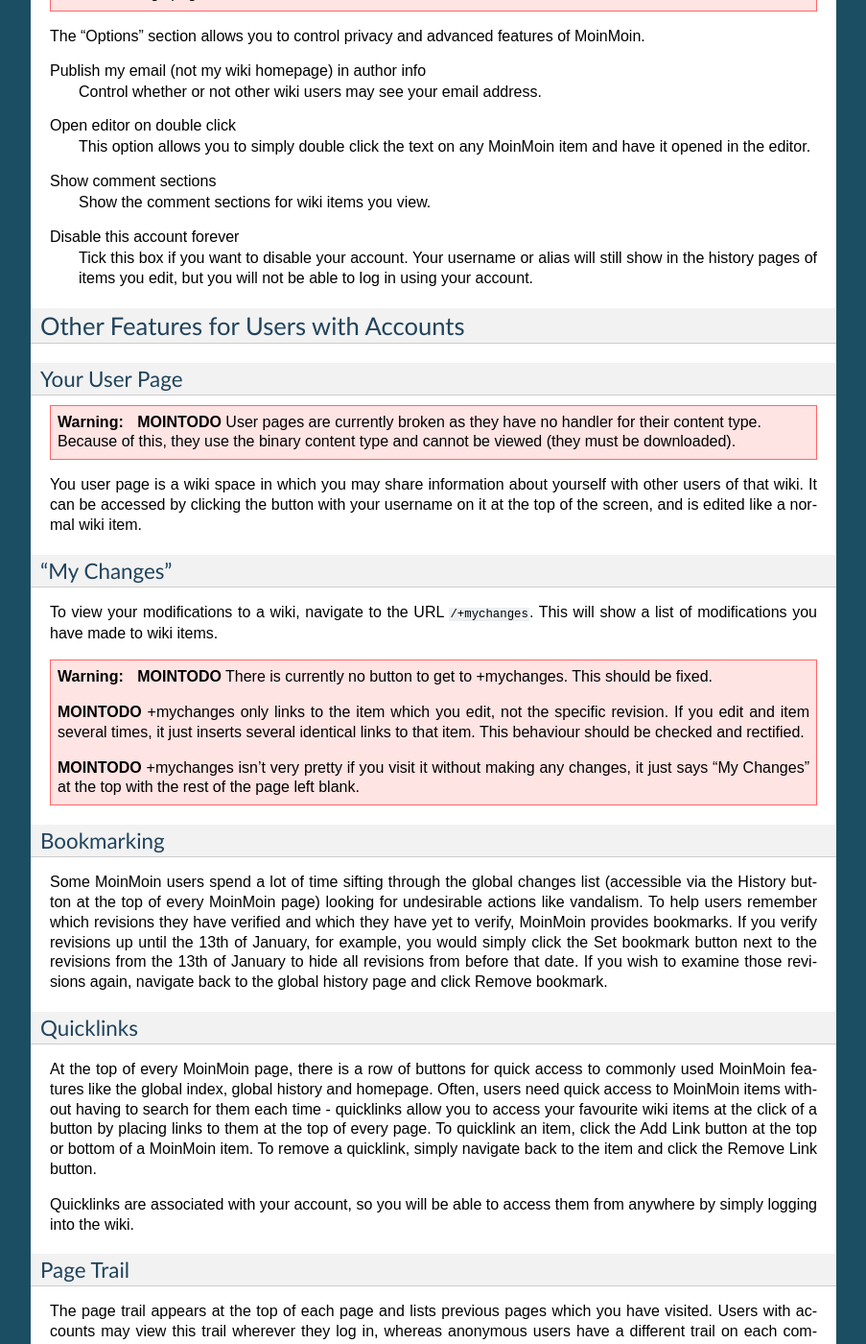
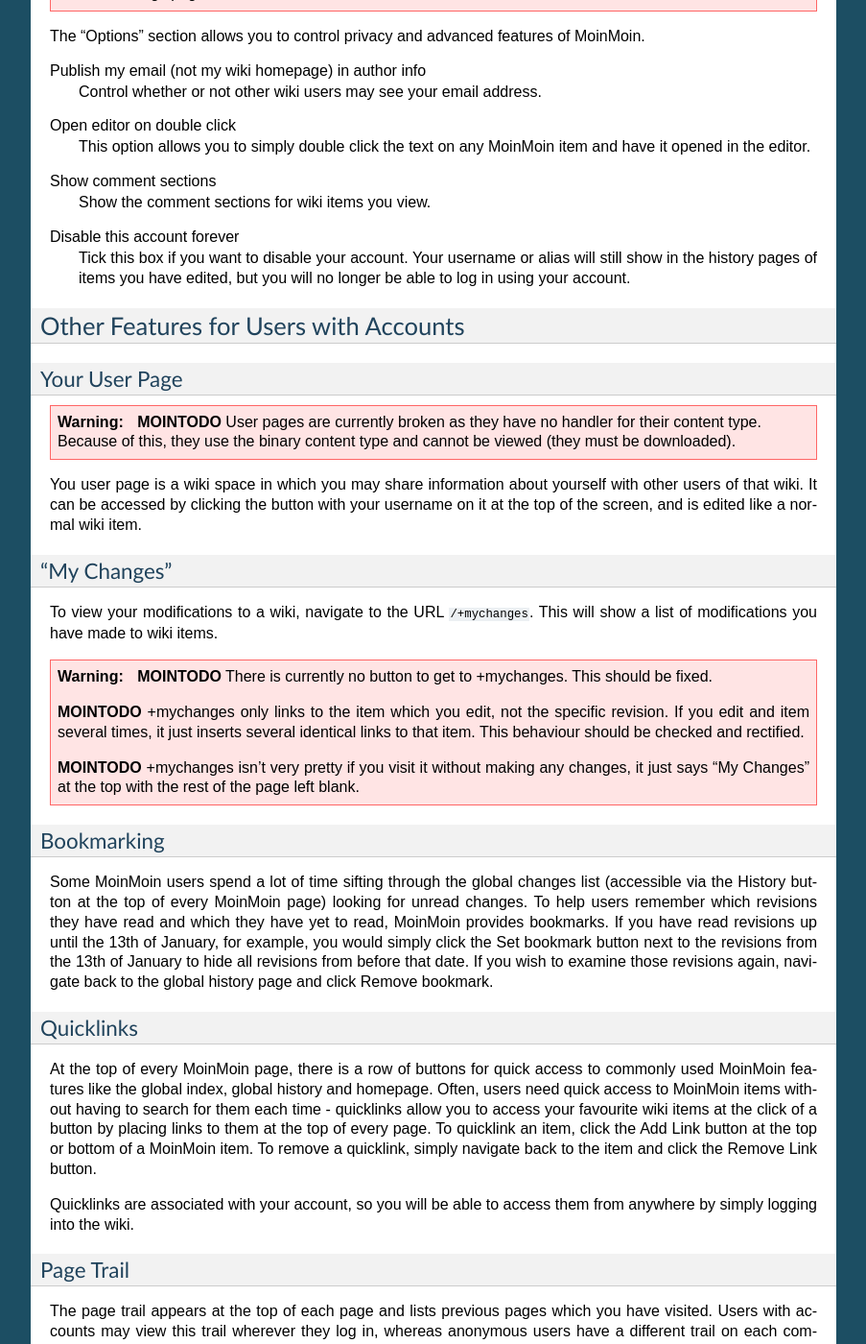
Before and after one commit to mirror/moin-2.0, a Sphinx documentation site: the page built from docs/user/accounts.rst, in a window 1280 px wide and 1400 px high, scrolled down 2585 px. Shown: the whole window at 96% size, without its empty margins (198-1101 px from the left). Built offline with Sphinx 7.4.7, drawn with Linux system fonts in a browser that asks for light colours; pages that are not in the unit, such as notebooks, are missing from menus.

Commit message:
Documentation: correct tense, be more general

```diff
--- a/docs/user/accounts.rst
+++ b/docs/user/accounts.rst
@@ -152,7 +152,8 @@
 
 Disable this account forever
  Tick this box if you want to disable your account. Your username or alias will still show in the
- history pages of items you edit, but you will not be able to log in using your account.
+ history pages of items you have edited, but you will no longer be able to log in using your
+ account.
 
 Other Features for Users with Accounts
 ======================================
@@ -188,9 +189,9 @@
 -----------
 
 Some MoinMoin users spend a lot of time sifting through the global changes list (accessible via the
-:guilabel:`History` button at the top of every MoinMoin page) looking for undesirable actions like
-vandalism. To help users remember which revisions they have verified and which they have yet to verify,
-MoinMoin provides bookmarks. If you verify revisions up until the 13th of January, for example, you would
+:guilabel:`History` button at the top of every MoinMoin page) looking for unread changes.
+To help users remember which revisions they have read and which they have yet to read,
+MoinMoin provides bookmarks. If you have read revisions up until the 13th of January, for example, you would
 simply click the :guilabel:`Set bookmark` button next to the revisions from the 13th of January to hide
 all revisions from before that date. If you wish to examine those revisions again, navigate back to the
 global history page and click :guilabel:`Remove bookmark`.
```
